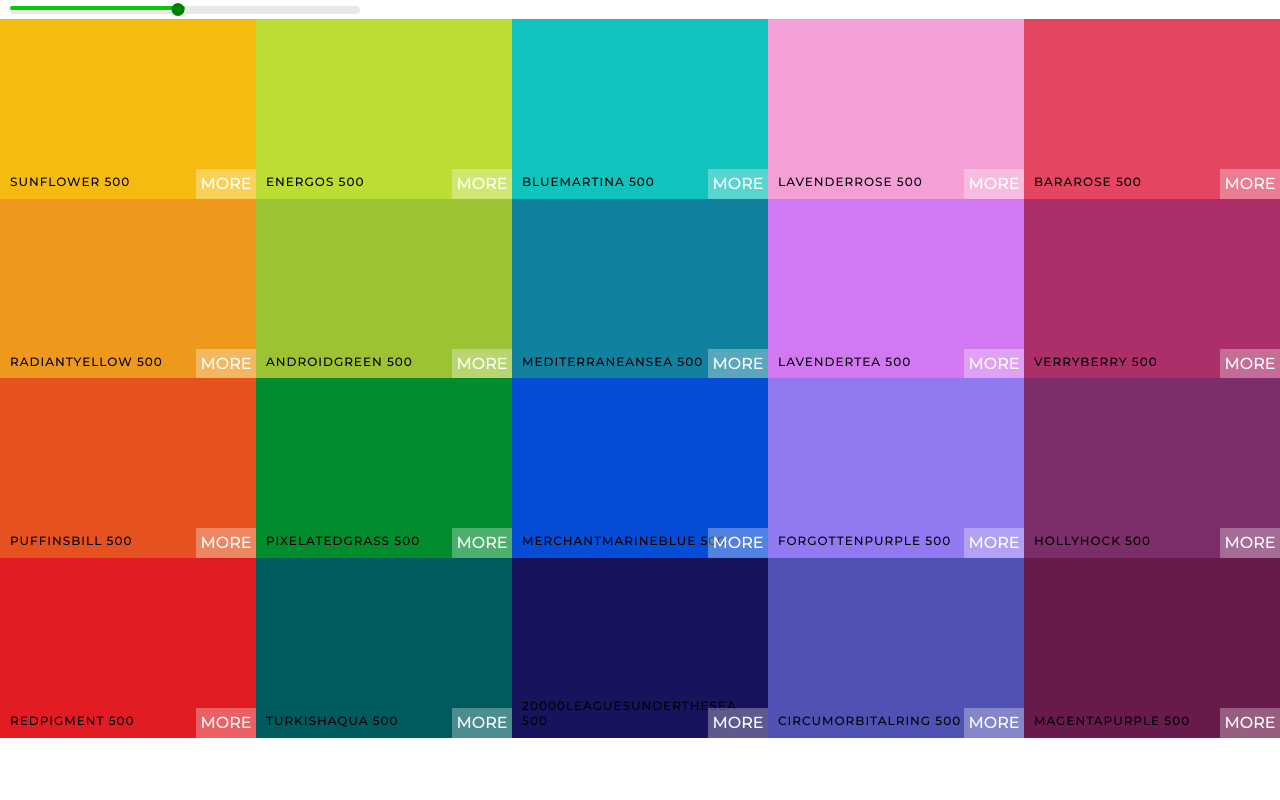
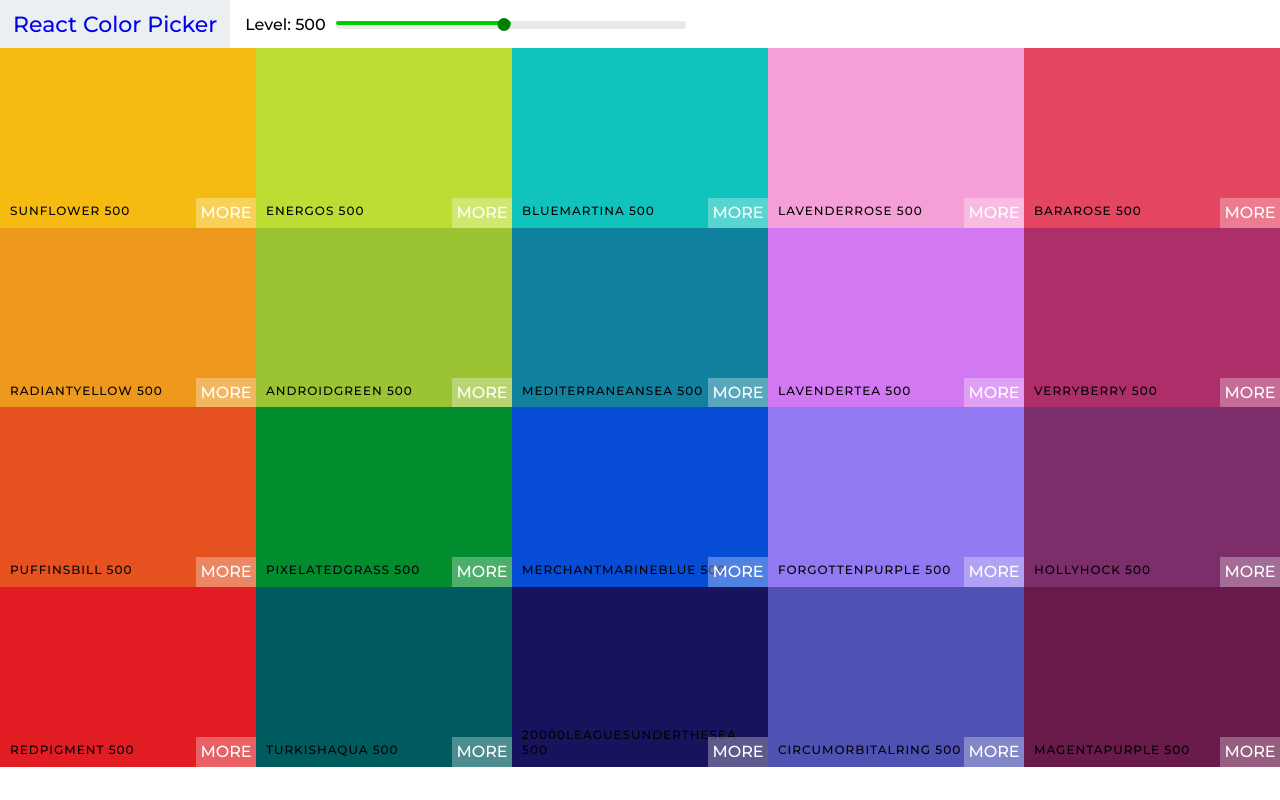
Before and after one commit to rookiemonkey/colorpalettes, a React (Create React App) app: page / in a window 1280 px wide. Built offline with nearby package versions, Linux system fonts and the light colour scheme.

Commit message:
added navbar and styled it

```diff
--- /dev/null
+++ b/src/components/NavBar.js
@@ -0,0 +1,42 @@
+import React, { Component } from 'react';
+import Slider from 'rc-slider';
+import 'rc-slider/assets/index.css';
+
+class NavBar extends Component {
+
+    handleChange = lvl => {
+        this.props.changeLevel(lvl)
+    }
+
+    render() {
+        return (
+            <header className="Navbar-container">
+
+                <div className="Navbar-logo-container">
+                    <a href='#'>React Color Picker</a>
+                </div>
+
+                <div className="Navbar-slider-container">
+
+                    <span className="Navbar-level">
+                        Level: {this.props.level}
+                    </span>
+
+                    <div className="Navbar-slider">
+                        <Slider
+                            defaultValue={this.props.level}
+                            min={100}
+                            max={900}
+                            step={100}
+                            onAfterChange={this.handleChange}
+                        />
+                    </div>
+
+                </div>
+
+            </header>
+        )
+    }
+}
+
+export default NavBar;
--- a/src/components/Palette.js
+++ b/src/components/Palette.js
@@ -1,8 +1,7 @@
 import React, { Component } from 'react';
 import shortid from 'shortid';
+import NavBar from './NavBar';
 import ColorBox from './ColorBox';
-import Slider from 'rc-slider';
-import 'rc-slider/assets/index.css';
 
 class Palette extends Component {
     constructor(props) {
@@ -28,15 +27,7 @@ class Palette extends Component {
         return (
             <div className="Palette">
 
-                <div className="Slider-container">
-                    <Slider
-                        defaultValue={l}
-                        min={100}
-                        max={900}
-                        step={100}
-                        onAfterChange={this.changeLevel}
-                    />
-                </div>
+                <NavBar changeLevel={this.changeLevel} level={l} />
 
                 <div className="Palette-colors">
                     {b}
--- a/src/index.scss
+++ b/src/index.scss
@@ -7,6 +7,6 @@
     font-family: 'Montserrat', sans-serif;
 }
 
+@import './styles/navbar.scss';
 @import './styles/palette.scss';
 @import './styles/colorbox.scss';
-@import './styles/slider.scss';
--- /dev/null
+++ b/src/styles/navbar.scss
@@ -0,0 +1,52 @@
+.Navbar-container {
+    display: flex;
+    align-items: center;
+    justify-content: flex-start;
+    height: 6vh;
+
+    .Navbar-logo-container {
+        margin-right: 15px;
+        padding: 0 13px;
+        font-size: 22px;
+        background-color: #eceff1;
+        height: 100%;
+        display: flex;
+        align-items: center;
+
+        a {
+            text-decoration: none;
+
+        }
+    }
+
+    .Navbar-slider-container {
+
+        .Navbar-slider {
+            width: 350px;
+            margin: 0px 10px;
+            display: inline-block;
+
+            .rc-slider-track {
+                background-color: lighten(green, 15%);
+            }
+
+            .rc-slider-rail {
+                height: 8px;
+            }
+
+            .rc-slider-handle,
+            .rc-slider-handle:hover,
+            .rc-slider-handle:active,
+            .rc-slider-handle:focus {
+                background-color: green;
+                outline: none;
+                border: 2px solid green;
+                box-shadow: none;
+                width: 13px;
+                height: 13px;
+                margin-left: -7px;
+                margin-top: -3px;
+            }
+        }
+    }
+}
--- a/src/styles/slider.scss
+++ /dev/null
@@ -1,27 +0,0 @@
-.Slider-container {
-    width: 350px;
-    margin: 0px 10px;
-    display: inline-block;
-
-    .rc-slider-track {
-        background-color: lighten(green, 15%);
-    }
-
-    .rc-slider-rail {
-        height: 8px;
-    }
-
-    .rc-slider-handle,
-    .rc-slider-handle:hover,
-    .rc-slider-handle:active,
-    .rc-slider-handle:focus {
-        background-color: green;
-        outline: none;
-        border: 2px solid green;
-        box-shadow: none;
-        width: 13px;
-        height: 13px;
-        margin-left: -7px;
-        margin-top: -3px;
-    }
-}
```
